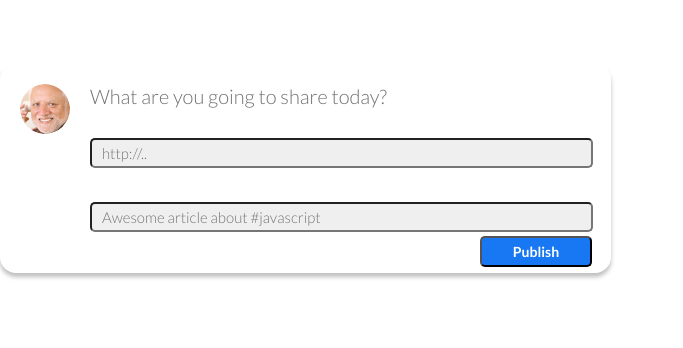
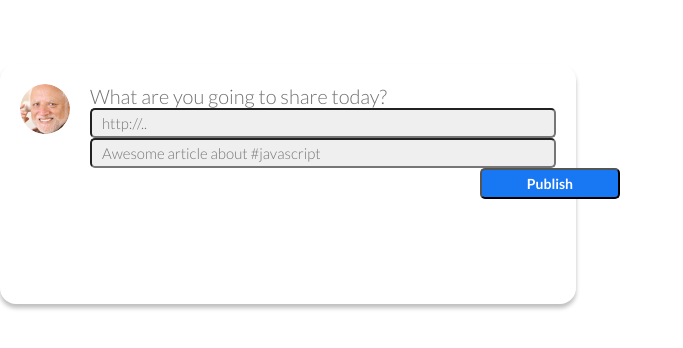
Before and after one commit to CaioVitor1/linkr-Front, a React (Create React App) app: page /newPost in a window 1280 px wide. Shown: the top 348 px of the page, without its empty margins (0-683 px from the left). Built offline with nearby package versions, Linux system fonts and the light colour scheme.

Commit message:
fix layout

```diff
--- a/public/index.html
+++ b/public/index.html
@@ -1,5 +1,5 @@
 <!DOCTYPE html>
-<html lang="pt-br">
+<html lang="pt-br" style="height: 100%; width: 100%;">
 
 <head>
   <meta charset="utf-8" />
@@ -13,9 +13,9 @@
   <title>React App</title>
 </head>
 
-<body>
+<body style="height: 100%; width: 100%;">
   <noscript>You need to enable JavaScript to run this app.</noscript>
-  <div class="root"></div>
+  <div class="root" style="height: 100%;width: 100%;"></div>
 </body>
 
 </html>
--- a/src/Pages/NewPost.js
+++ b/src/Pages/NewPost.js
@@ -53,30 +53,29 @@ export default function NewPost({posts, setPosts}) {
         })
     }
 
-    return (<TimelineTitle> <h2> Timeline</h2>
-
+    return (
+        <>
+        <TimelineTitle> <h2> Timeline</h2> </TimelineTitle>
         <NewPostBody>
             <img src={profile} />
            <InputNewPost>
                 <Title>
                     <h2> What are you going to share today?</h2>
                 </Title>
-                {(loading === false) && (<>
+                {(loading === false) && (<InputsView>
                     <input type="text" value={url} onChange={(e) => setUrl(e.target.value)} placeholder="http://.." />
                     <input type="text" value={comment} onChange={(e) => setComment(e.target.value)} placeholder="Awesome article about #javascript" />
                     <Hability type='submit' onClick={addNewPost}> Publish</Hability>
-                </>)}
-                {(loading === true) && (<>
+                </InputsView>)}
+                {(loading === true) && (<InputsView>
                     <input disabled type="text" value={url} onChange={(e) => setUrl(e.target.value)} placeholder="http://.." />
                     <input disabled type="text" value={comment} onChange={(e) => setComment(e.target.value)} placeholder="Awesome article about #javascript" />
                     <Desability color={'#000000'} opacity={0.7} disabled> Publishing...</Desability>
-                </>)}
+                </InputsView>)}
 
            </InputNewPost>
-
-
         </NewPostBody>
-        </TimelineTitle>
+        </>
     )
 }
 
@@ -93,8 +92,8 @@ color: #FFFFFF;
 const NewPostBody = styled.div`
 
 padding: 20px;
-width: 611px;
-height: 209px;
+width: 45%;
+height: 30vh;
 background: #FFFFFF;
 box-shadow: 0px 4px 4px rgba(0, 0, 0, 0.25);
 border-radius: 16px;
@@ -109,12 +108,12 @@ margin-bottom: 30px;
 `
 
 const InputNewPost = styled.div`
-
+width: 100%;
 margin-left:20px;
 
     input {
     padding:10px;
-    width: 503px;
+    width: 100%;
     height: 30px;
     left: 501px;
     top: 313px;
@@ -127,10 +126,17 @@ margin-left:20px;
     line-height: 18px;
     color: #949494;
 }
+`
 
+const InputsView = styled.div`
+    width: 100%;
+    display: flex;
+    flex-direction: column;
+    flex-wrap: wrap;
+`
 
-`
 const Title = styled.div`
+width: 100%;
 font-family: 'Lato';
 font-style: normal;
 font-weight: 300;
@@ -141,7 +147,7 @@ color: #707070;
 `
 
 const Hability = styled.button`
-        width: 112px;
+        width: 30%;
         height: 31px;
         background: #1877F2;
         border-radius: 5px;
--- a/src/Pages/Posts.js
+++ b/src/Pages/Posts.js
@@ -25,7 +25,7 @@ function RenderPosts({name, url, image, profile, description, comment, title}) {
                             </PostImage>
                         </PostLink>
                     </PostDescription>
-                </PostsBody>
+        </PostsBody>
     )
 }
 
@@ -90,8 +90,8 @@ color: black;
 const PostsBody = styled.div`
 margin-bottom: 20px;
 padding: 20px;
-width: 611px;
-height: 276px;
+width: 45%;
+height: 40vh;
 background: #171717;
 border-radius: 16px;
 display: flex;
--- a/src/Pages/home/Timeline.js
+++ b/src/Pages/home/Timeline.js
@@ -15,14 +15,16 @@ export default function Timeline() {
     <>
       <Header />
       <Container>
-        <NewPost posts={posts} setPosts={setPosts} />
-        <Posts posts={posts} setPosts={setPosts} />
+            <NewPost posts={posts} setPosts={setPosts} />
+            <Posts posts={posts} setPosts={setPosts} />
       </Container>
     </>
   );
 }
 
 const Container = styled.div`
+  width: 100%;
+  min-height: 100%;
   display: flex;
   flex-direction: column;
   align-items: center;
--- a/src/components/Header.js
+++ b/src/components/Header.js
@@ -60,7 +60,7 @@ const HeaderProfile = styled.header`
   align-items: center;
   padding: 0px 28px;
   width: 100%;
-  height: 72px;
+  height: 10%;
   background-color: #151515;
 
   h1 {
--- a/src/styles/GlobalStyle.js
+++ b/src/styles/GlobalStyle.js
@@ -105,8 +105,6 @@ section {
 }
 body {
   line-height: 1;
-
-
 }
 ol,
 ul {
@@ -133,6 +131,8 @@ table {
 
 }
 
+
+
 `;
 
 export default GlobalStyle;
```
